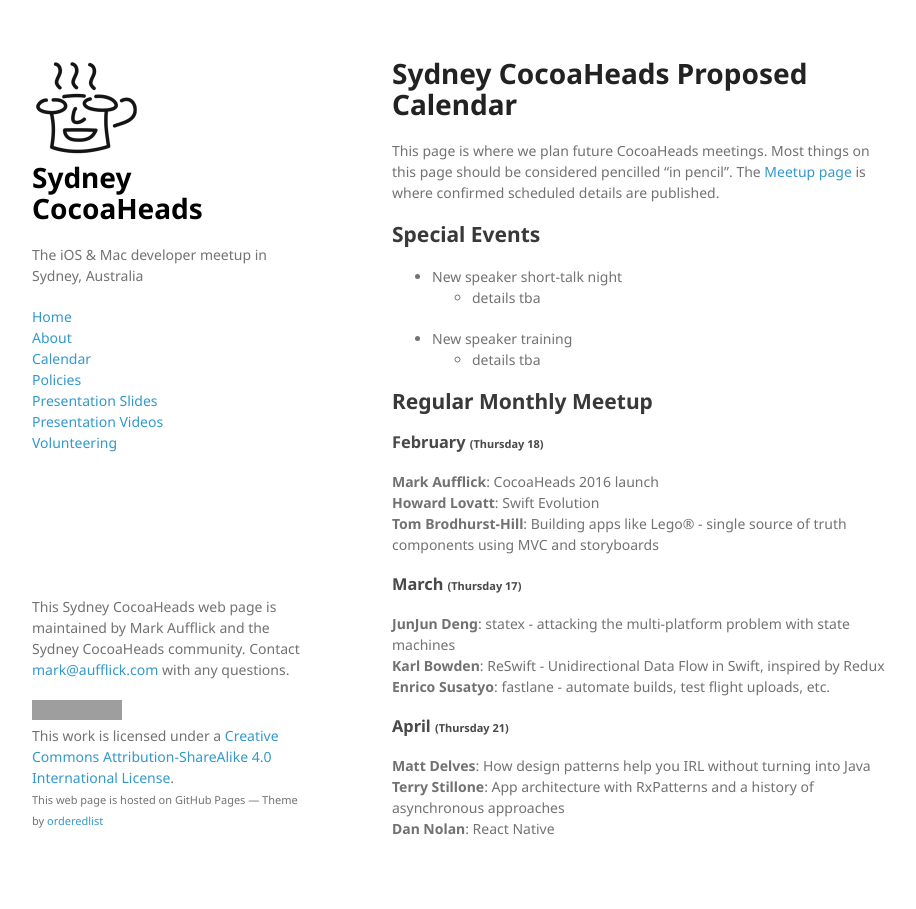
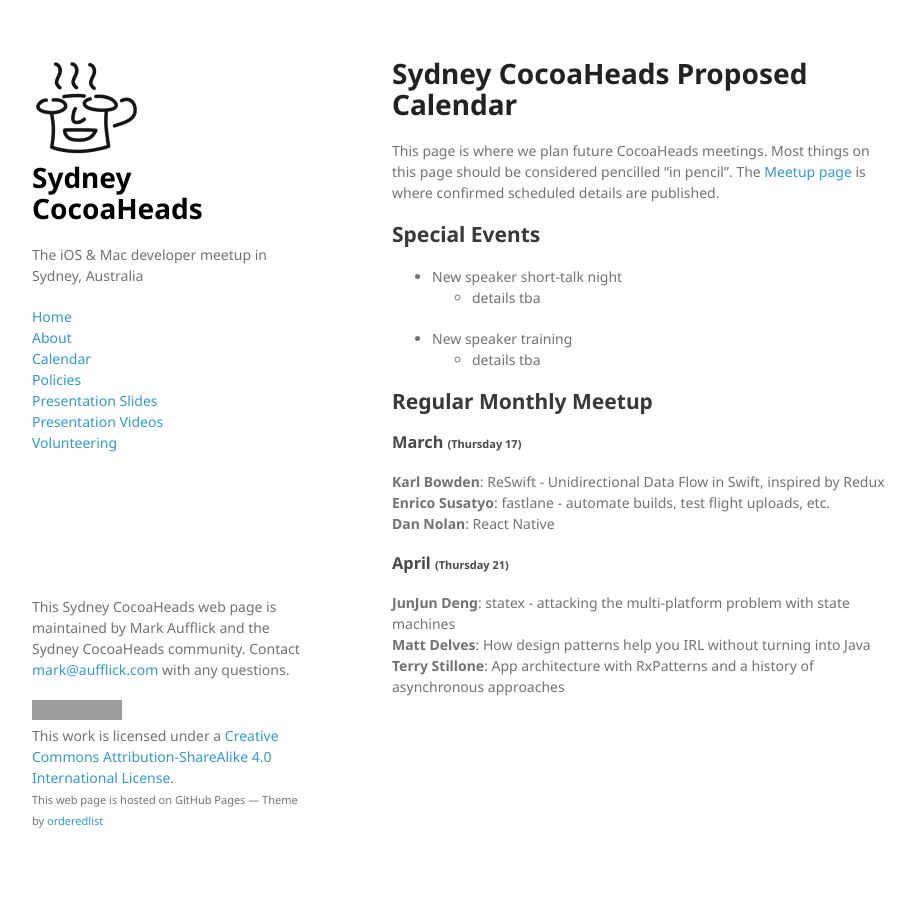
Before and after one commit to SydneyCocoaHeads/SydneyCocoaheads.github.io, a Jekyll site: the page built from calendar.md, in a window 1280 px wide. Shown: the whole page, without its empty margins (178-1094 px from the left). Built offline with Jekyll 4.4.1, drawn with Linux system fonts in a browser that asks for light colours; grey boxes are pictures that could not be loaded.

Commit message:
Updated calendar and meetup for March

```diff
--- a/calendar.md
+++ b/calendar.md
@@ -6,38 +6,28 @@
 
 regular_meetup:
 
- - date: 2016-02-18
-   speakers:
-   - name: Mark Aufflick
-     topic: CocoaHeads 2016 launch
-   - name: Howard Lovatt
-     topic: Swift Evolution
-     length: 30 mins
-   - name: Tom Brodhurst-Hill
-     topic: Building apps like Lego® - single source of truth components using MVC and storyboards
-
  - date: 2016-03-17
    speakers:
-   - name: JunJun Deng
-     topic: statex - attacking the multi-platform problem with state machines
-     length: 30
    - name: Karl Bowden
      topic: ReSwift - Unidirectional Data Flow in Swift, inspired by Redux
      length: 30 mins
    - name: Enrico Susatyo
      topic: fastlane - automate builds, test flight uploads, etc.
      length:
+   - name: Dan Nolan
+     topic: React Native
+     length:
 
  - date: 2016-04-21
    speakers:
+   - name: JunJun Deng
+     topic: statex - attacking the multi-platform problem with state machines
+     length: 30
    - name: Matt Delves
      topic: How design patterns help you IRL without turning into Java
      length:
    - name: Terry Stillone
      topic: App architecture with RxPatterns and a history of asynchronous approaches
-     length:
-   - name: Dan Nolan
-     topic: React Native
      length:
 
 ---
--- a/index.html
+++ b/index.html
@@ -6,7 +6,7 @@
 
   <h1 class="page-heading">Next Meetup</h1>
 
-  <a class="embedly-card" data-card-key="547e892ffb4b4b2084f3c0428496a2e7" data-card-chrome="0" data-card-controls="0" data-card-align="left" href="http://www.meetup.com/sydneycocoaheads/events/228721818/">December CocoaHeads - Annual end of year trivia quiz</a>
+  <a class="embedly-card" data-card-key="547e892ffb4b4b2084f3c0428496a2e7" data-card-chrome="0" data-card-controls="0" data-card-align="left" href="http://www.meetup.com/sydneycocoaheads/events/229427253/">Sydney CocoaHeads Meetup Details</a>
   <script async src="//cdn.embedly.com/widgets/platform.js" charset="UTF-8"></script>
 
   <p></p>
```
Also changed, not shown: _posts/2016-03-07-future-cocoaheads-announcements-will-be-on-meetup.markdown (added, +17 -0 lines).
